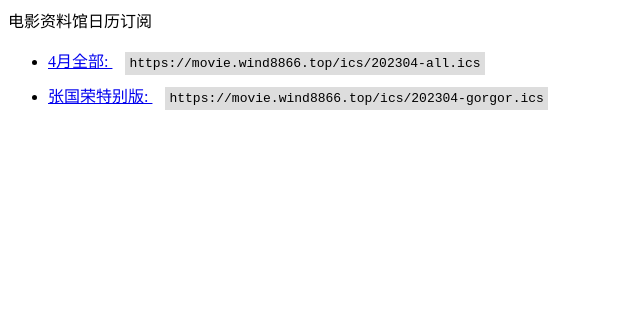
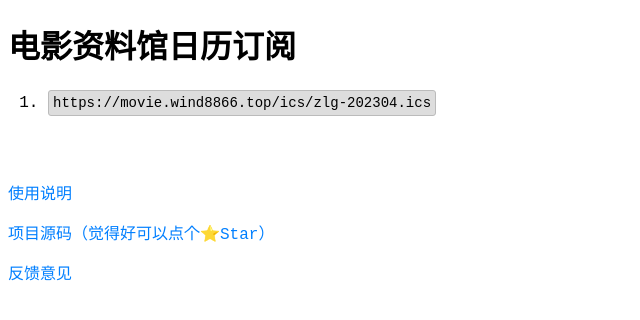
Before and after one commit to wind8866/movie-calendar, a website: page dist/index.html in a window 1280 px wide. Shown: the whole page, without its empty margins (0-640 px from the left). Drawn offline with Linux system fonts and the light colour scheme.

Commit message:
feat: edit index page

```diff
--- a/dist/index.html
+++ b/dist/index.html
@@ -1,21 +1,50 @@
 <!DOCTYPE html>
 <html>
-<head>
-  <meta charset="utf-8">
-  <meta name="viewport" content="width=device-width, initial-scale=1">
-  <title></title>
-</head>
-<body>
-电影资料馆日历订阅
-<ul>
-<li style="margin-bottom: 0.5em;">
-  <a href="./ics/202304-all.ics">4月全部: </a>
-  <code style="display: inline-block;margin-left: 1em; background: #ddd; padding: 4px">https://movie.wind8866.top/ics/202304-all.ics</code>
-</li>
-<li style="margin-bottom: 0.5em;">
-  <a href="./ics/202304-gorgor.ics">张国荣特别版: </a>
-  <code style="display: inline-block;margin-left: 1em; background: #ddd; padding: 4px">https://movie.wind8866.top/ics/202304-gorgor.ics</code>
-</li>
-</ul>
-</body>
+  <head>
+    <meta charset="utf-8" />
+    <meta name="viewport" content="width=device-width, initial-scale=1" />
+    <title>电影资料馆日历订阅</title>
+    <style>
+      * {
+        box-sizing: border-box;
+        font-family: 'Courier New', Courier, monospace;
+      }
+      a {
+        text-decoration: none;
+        color: #007fff;
+      }
+
+      code {
+        display: inline-block;
+        background: #ddd;
+        padding: 4px;
+        border: 1px solid #bbb;
+        border-radius: 3px;
+        font-size: 14px;
+        padding: 4px;
+      }
+      ol {
+        margin-bottom: 4em;
+      }
+    </style>
+  </head>
+  <body>
+    <h1>电影资料馆日历订阅</h1>
+    <ol>
+      <li style="margin-bottom: 0.5em">
+        <code>https://movie.wind8866.top/ics/zlg-202304.ics</code>
+      </li>
+    </ol>
+    <p><a href="">使用说明</a></p>
+    <p>
+      <a href="https://github.com/wind8866/movie-calendar"
+        >项目源码（觉得好可以点个⭐️Star）</a
+      >
+    </p>
+    <p>
+      <a href="https://github.com/wind8866/movie-calendar/issues/new"
+        >反馈意见</a
+      >
+    </p>
+  </body>
 </html>
--- a/package.json
+++ b/package.json
@@ -6,7 +6,8 @@
   "type": "module",
   "scripts": {
     "build": "ts-node --esm bin/index",
-    "test": "echo \"Error: no test specified\" && exit 1"
+    "test": "echo \"Error: no test specified\" && exit 1",
+    "version": "node -v"
   },
   "repository": {
     "type": "git",
```
